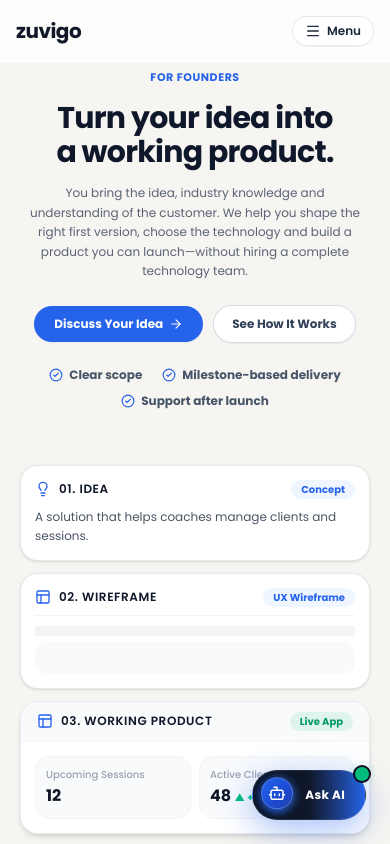
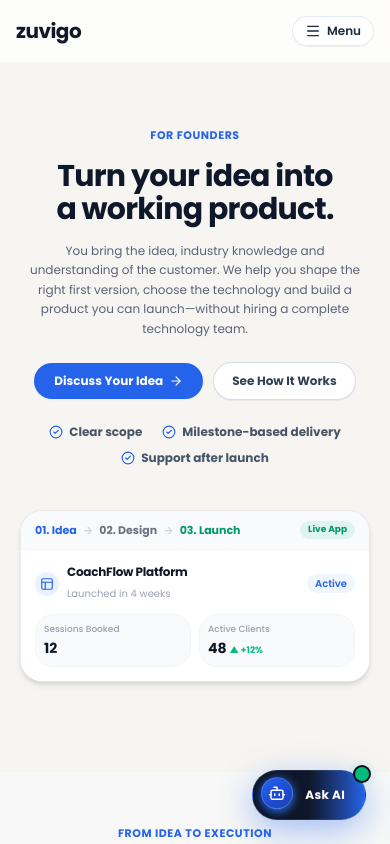
Before and after one commit to readyiolab/readyiosite, a Next.js app: page /for-founders in a window 390 px wide. Shown: the top 844 px of the page. Built offline with nearby package versions, Linux system fonts and the light colour scheme.

Commit message:
feat(mobile): ensure all hero sections open full screen and fix card alignment

```diff
--- a/components/pages/ContactPage.tsx
+++ b/components/pages/ContactPage.tsx
@@ -91,7 +91,7 @@ export function ContactPage() {
   return (
     <>
       {/* Main Reference Layout Frame */}
-      <section className="pt-20 pb-12 sm:pt-24 sm:pb-16 lg:pt-28 lg:pb-20">
+      <section className="relative min-h-[calc(100svh-4.5rem)] sm:min-h-0 flex flex-col justify-center pt-20 pb-12 sm:pt-24 sm:pb-16 lg:pt-28 lg:pb-20">
         <div className="mx-auto max-w-7xl container-p">
           <Reveal>
             <div className="overflow-hidden rounded-[2rem] sm:rounded-[2.5rem] border border-border/80 bg-card p-4 sm:p-10 lg:p-12 shadow-[0_20px_60px_rgba(0,0,0,0.06)] dark:shadow-[0_20px_60px_rgba(0,0,0,0.35)]">
--- a/components/pages/ForFoundersPage.tsx
+++ b/components/pages/ForFoundersPage.tsx
@@ -48,7 +48,7 @@ export function ForFoundersPage() {
 
 function FounderHero() {
   return (
-    <section className="relative overflow-hidden pt-16 pb-8 sm:pt-24 sm:pb-16 lg:pt-28 lg:pb-20">
+    <section className="relative overflow-hidden min-h-[calc(100svh-4.5rem)] sm:min-h-0 flex flex-col justify-center pt-20 pb-12 sm:pt-24 sm:pb-16 lg:pt-28 lg:pb-20">
       {/* Soft background aura */}
       <div
         aria-hidden
@@ -56,7 +56,7 @@ function FounderHero() {
       />
 
       <div className="mx-auto max-w-7xl container-p">
-        <div className="grid grid-cols-1 items-center gap-8 sm:gap-12 lg:grid-cols-[1fr_1.15fr] lg:gap-10">
+        <div className="grid grid-cols-1 items-center gap-6 sm:gap-12 lg:grid-cols-[1fr_1.15fr] lg:gap-10">
           <div className="text-center sm:text-left">
             <Reveal>
               <span className="text-[11px] sm:text-xs font-bold uppercase tracking-wider text-[#2563EB]">
@@ -283,55 +283,48 @@ function FounderHero() {
 
               </div>
 
-              {/* Mobile Card Stack Layout (< lg screens) */}
-              <div className="lg:hidden mt-6 flex flex-col gap-3 w-full">
-                {/* 01. Idea Card */}
-                <div className="rounded-xl sm:rounded-2xl border border-gray-200/90 bg-white p-3.5 sm:p-5 shadow-sm dark:border-gray-800 dark:bg-gray-900">
-                  <div className="flex items-center justify-between">
-                    <div className="flex items-center gap-2 text-[#0F172A] dark:text-white">
-                      <Lightbulb className="h-4 w-4 text-[#2563EB]" />
-                      <span className="text-xs font-semibold uppercase tracking-wider">01. Idea</span>
+              {/* Mobile Card Layout (< lg screens) - Sleek unified idea-to-product showcase */}
+              <div className="lg:hidden mt-5 sm:mt-6 w-full max-w-md mx-auto">
+                <div className="overflow-hidden rounded-2xl border border-gray-200/90 bg-white shadow-md dark:border-gray-800 dark:bg-gray-900">
+                  {/* Step Journey Indicator Header */}
+                  <div className="flex items-center justify-between border-b border-gray-100 bg-slate-50/90 px-3.5 py-2.5 dark:border-gray-800 dark:bg-gray-900/80">
+                    <div className="flex items-center gap-1.5 text-[11px] font-bold text-gray-700 dark:text-gray-300">
+                      <span className="text-[#2563EB]">01. Idea</span>
+                      <span className="text-gray-300 dark:text-gray-600">→</span>
+                      <span className="text-gray-500">02. Design</span>
+                      <span className="text-gray-300 dark:text-gray-600">→</span>
+                      <span className="text-emerald-600 font-bold">03. Launch</span>
                     </div>
-                    <span className="rounded-full bg-blue-50 px-2.5 py-0.5 text-[10px] font-bold text-[#2563EB]">Concept</span>
+                    <span className="rounded-full bg-emerald-500/10 px-2 py-0.5 text-[9px] font-bold text-emerald-600">
+                      Live App
+                    </span>
                   </div>
-                  <p className="mt-2 text-xs leading-relaxed text-gray-600 dark:text-gray-300">
-                    A solution that helps coaches manage clients and sessions.
-                  </p>
-                </div>
 
-                {/* 02. Wireframe Card */}
-                <div className="rounded-xl sm:rounded-2xl border border-gray-200/90 bg-white p-3.5 sm:p-5 shadow-sm dark:border-gray-800 dark:bg-gray-900">
-                  <div className="flex items-center justify-between border-b border-gray-100 pb-2 dark:border-gray-800">
-                    <div className="flex items-center gap-2 text-[#0F172A] dark:text-white">
-                      <Layout className="h-4 w-4 text-[#2563EB]" />
-                      <span className="text-xs font-semibold uppercase tracking-wider">02. Wireframe</span>
+                  {/* Product Preview Card */}
+                  <div className="p-3.5 bg-white dark:bg-gray-950">
+                    <div className="flex items-center justify-between mb-2.5">
+                      <div className="flex items-center gap-2">
+                        <div className="h-6 w-6 rounded-lg bg-blue-500/10 flex items-center justify-center text-[#2563EB]">
+                          <Layout className="h-3.5 w-3.5" />
+                        </div>
+                        <div>
+                          <h4 className="text-xs font-bold text-gray-900 dark:text-white">CoachFlow Platform</h4>
+                          <span className="text-[10px] text-gray-400">Launched in 4 weeks</span>
+                        </div>
+                      </div>
+                      <span className="text-[10px] font-semibold text-[#2563EB] bg-blue-50 px-2 py-0.5 rounded-full">Active</span>
                     </div>
-                    <span className="rounded-full bg-blue-50 px-2.5 py-0.5 text-[10px] font-bold text-[#2563EB]">UX Wireframe</span>
-                  </div>
-                  <div className="mt-2.5 space-y-1.5">
-                    <div className="h-2.5 w-full rounded-xs bg-gray-100 dark:bg-gray-800" />
-                    <div className="h-8 w-full rounded-md bg-gray-50 dark:bg-gray-800/60" />
-                  </div>
-                </div>
 
-                {/* 03. Working Product Card */}
-                <div className="overflow-hidden rounded-xl sm:rounded-2xl border border-gray-200/90 bg-white shadow-md dark:border-gray-800 dark:bg-gray-900">
-                  <div className="flex items-center justify-between border-b border-gray-100 bg-[#F8FAFC] px-4 py-2.5 dark:border-gray-800 dark:bg-gray-900/80">
-                    <div className="flex items-center gap-2 text-[#0F172A] dark:text-white">
-                      <Layout className="h-4 w-4 text-[#2563EB]" />
-                      <span className="text-xs font-semibold uppercase tracking-wider">03. Working Product</span>
-                    </div>
-                    <span className="rounded-full bg-emerald-500/10 px-2.5 py-0.5 text-[10px] font-bold text-emerald-600">Live App</span>
-                  </div>
-                  <div className="p-3.5 sm:p-5 bg-white dark:bg-gray-950">
-                    <div className="grid grid-cols-2 gap-2 sm:gap-3">
-                      <div className="rounded-lg sm:rounded-xl border border-gray-100 bg-[#F8FAFC] p-2.5 sm:p-3.5 dark:border-gray-800 dark:bg-gray-900">
-                        <span className="text-[10px] sm:text-xs text-gray-400 font-medium block">Upcoming Sessions</span>
-                        <span className="text-base sm:text-lg font-bold text-gray-900 dark:text-white block mt-0.5">12</span>
+                    <div className="grid grid-cols-2 gap-2">
+                      <div className="rounded-xl border border-gray-100 bg-[#F8FAFC] p-2 dark:border-gray-800 dark:bg-gray-900">
+                        <span className="text-[9px] text-gray-400 font-medium block">Sessions Booked</span>
+                        <span className="text-sm font-bold text-gray-900 dark:text-white block mt-0.5">12</span>
                       </div>
-                      <div className="rounded-lg sm:rounded-xl border border-gray-100 bg-[#F8FAFC] p-2.5 sm:p-3.5 dark:border-gray-800 dark:bg-gray-900">
-                        <span className="text-[10px] sm:text-xs text-gray-400 font-medium block">Active Clients</span>
-                        <span className="text-base sm:text-lg font-bold text-gray-900 dark:text-white block mt-0.5">48 <span className="text-[10px] sm:text-xs text-emerald-500 font-bold">▲ +12%</span></span>
+                      <div className="rounded-xl border border-gray-100 bg-[#F8FAFC] p-2 dark:border-gray-800 dark:bg-gray-900">
+                        <span className="text-[9px] text-gray-400 font-medium block">Active Clients</span>
+                        <span className="text-sm font-bold text-gray-900 dark:text-white block mt-0.5">
+                          48 <span className="text-[9px] text-emerald-500 font-bold">▲ +12%</span>
+                        </span>
                       </div>
                     </div>
                   </div>
--- a/components/pages/HeroVisualHome.tsx
+++ b/components/pages/HeroVisualHome.tsx
@@ -135,7 +135,7 @@ export function HeroVisualHome() {
           initial={{ opacity: 0, y: 15 }}
           animate={{ opacity: 1, y: 0 }}
           transition={{ duration: 0.5 }}
-          className={`relative ml-auto w-full max-w-lg rounded-2xl border border-gray-200/80 bg-white/95 backdrop-blur-sm p-3.5 sm:p-4 shadow-[0_12px_40px_rgba(0,0,0,0.06)] ${
+          className={`relative mx-auto lg:ml-auto w-full max-w-lg rounded-2xl border border-gray-200/80 bg-white/95 backdrop-blur-sm p-3.5 sm:p-4 shadow-[0_12px_40px_rgba(0,0,0,0.06)] ${
             activeMobileTab === "platform" ? "block" : "hidden sm:block"
           }`}
         >
--- a/components/pages/HeroVisualSoftware.tsx
+++ b/components/pages/HeroVisualSoftware.tsx
@@ -125,7 +125,7 @@ export function HeroVisualSoftware() {
           initial={{ opacity: 0, y: 15 }}
           animate={{ opacity: 1, y: 0 }}
           transition={{ duration: 0.5 }}
-          className={`relative ml-auto w-full max-w-xl rounded-2xl border border-gray-200/80 bg-white/95 backdrop-blur-sm p-3.5 sm:p-4 shadow-[0_12px_40px_rgba(0,0,0,0.06)] ${
+          className={`relative mx-auto lg:ml-auto w-full max-w-xl rounded-2xl border border-gray-200/80 bg-white/95 backdrop-blur-sm p-3.5 sm:p-4 shadow-[0_12px_40px_rgba(0,0,0,0.06)] ${
             activeMobileTab === "vigopdf" ? "block" : "hidden sm:block"
           }`}
         >
--- a/components/pages/HeroVisualSolutions.tsx
+++ b/components/pages/HeroVisualSolutions.tsx
@@ -127,7 +127,7 @@ export function HeroVisualSolutions() {
           initial={{ opacity: 0, y: 15 }}
           animate={{ opacity: 1, y: 0 }}
           transition={{ duration: 0.5 }}
-          className={`relative ml-auto w-full max-w-lg rounded-2xl border border-gray-200/80 bg-white/95 backdrop-blur-sm p-3.5 sm:p-4 shadow-[0_12px_40px_rgba(0,0,0,0.06)] ${
+          className={`relative mx-auto lg:ml-auto w-full max-w-lg rounded-2xl border border-gray-200/80 bg-white/95 backdrop-blur-sm p-3.5 sm:p-4 shadow-[0_12px_40px_rgba(0,0,0,0.06)] ${
             activeMobileTab === "solutions" ? "block" : "hidden sm:block"
           }`}
         >
--- a/components/pages/HomePage.tsx
+++ b/components/pages/HomePage.tsx
@@ -31,7 +31,7 @@ export function HomePage() {
 /* ---------------- 1. Hero Section ---------------- */
 function HeroSection() {
   return (
-    <section className="relative overflow-hidden pt-16 pb-8 sm:pt-24 sm:pb-16 lg:pt-28 lg:pb-20">
+    <section className="relative overflow-hidden min-h-[calc(100svh-4.5rem)] sm:min-h-0 flex flex-col justify-center pt-20 pb-12 sm:pt-24 sm:pb-16 lg:pt-28 lg:pb-20">
       {/* Background Asset: SaaS Growth Dashboard clearly visible */}
       <div
         aria-hidden
@@ -57,7 +57,7 @@ function HeroSection() {
       />
 
       <div className="mx-auto max-w-7xl px-4 sm:px-6 lg:px-8">
-        <div className="grid grid-cols-1 items-center gap-8 sm:gap-12 lg:grid-cols-[1fr_1.1fr] lg:gap-14">
+        <div className="grid grid-cols-1 items-center gap-6 sm:gap-12 lg:grid-cols-[1fr_1.1fr] lg:gap-14">
           {/* Left Text Column */}
           <div className="relative z-10">
             {/* Pill Badge */}
--- a/components/pages/SoftwarePage.tsx
+++ b/components/pages/SoftwarePage.tsx
@@ -58,7 +58,7 @@ export function SoftwarePage() {
 /* ---------------- 1. Software Hero Section ---------------- */
 function SoftwareHero() {
   return (
-    <section className="relative overflow-hidden pt-16 pb-8 sm:pt-24 sm:pb-16 lg:pt-28 lg:pb-20">
+    <section className="relative overflow-hidden min-h-[calc(100svh-4.5rem)] sm:min-h-0 flex flex-col justify-center pt-20 pb-12 sm:pt-24 sm:pb-16 lg:pt-28 lg:pb-20">
       {/* Radiant ambient glow */}
       <div
         aria-hidden
@@ -70,7 +70,7 @@ function SoftwareHero() {
       />
 
       <div className="mx-auto max-w-7xl px-4 sm:px-6 lg:px-8">
-        <div className="grid grid-cols-1 items-center gap-8 sm:gap-12 lg:grid-cols-[1fr_1.1fr] lg:gap-14">
+        <div className="grid grid-cols-1 items-center gap-6 sm:gap-12 lg:grid-cols-[1fr_1.1fr] lg:gap-14">
           {/* Left Text */}
           <div className="relative z-10 text-center sm:text-left">
             {/* Pill Badge */}
--- a/components/pages/SolutionsPage.tsx
+++ b/components/pages/SolutionsPage.tsx
@@ -42,7 +42,7 @@ export function SolutionsPage() {
 /* ---------------- 1. Solutions Hero ---------------- */
 function SolutionsHero() {
   return (
-    <section className="relative overflow-hidden pt-16 pb-8 sm:pt-24 sm:pb-16 lg:pt-28 lg:pb-20">
+    <section className="relative overflow-hidden min-h-[calc(100svh-4.5rem)] sm:min-h-0 flex flex-col justify-center pt-20 pb-12 sm:pt-24 sm:pb-16 lg:pt-28 lg:pb-20">
       {/* Subtle radial ambient glows */}
       <div
         aria-hidden
@@ -54,7 +54,7 @@ function SolutionsHero() {
       />
 
       <div className="mx-auto max-w-7xl px-4 sm:px-6 lg:px-8">
-        <div className="grid grid-cols-1 items-center gap-8 sm:gap-12 lg:grid-cols-[1fr_1.1fr] lg:gap-14">
+        <div className="grid grid-cols-1 items-center gap-6 sm:gap-12 lg:grid-cols-[1fr_1.1fr] lg:gap-14">
           {/* Left Text */}
           <div className="relative z-10 text-center sm:text-left">
             {/* Pill Badge */}
```
Also changed, not shown: components/pages/ServicesPage.tsx (+16 -2 lines).
